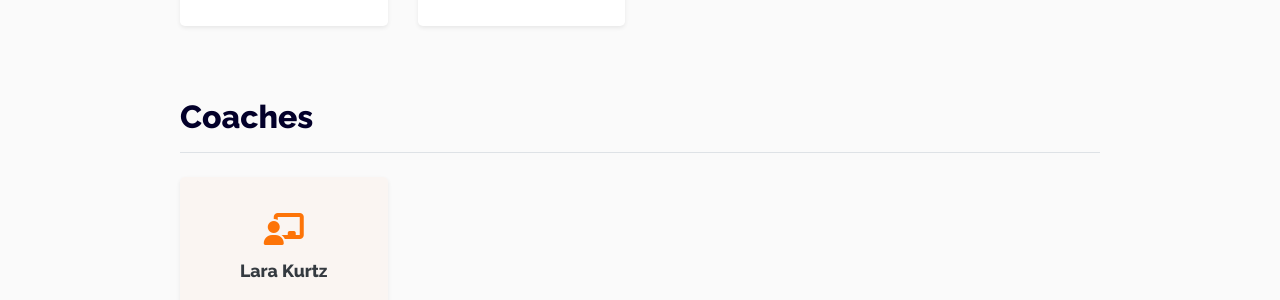
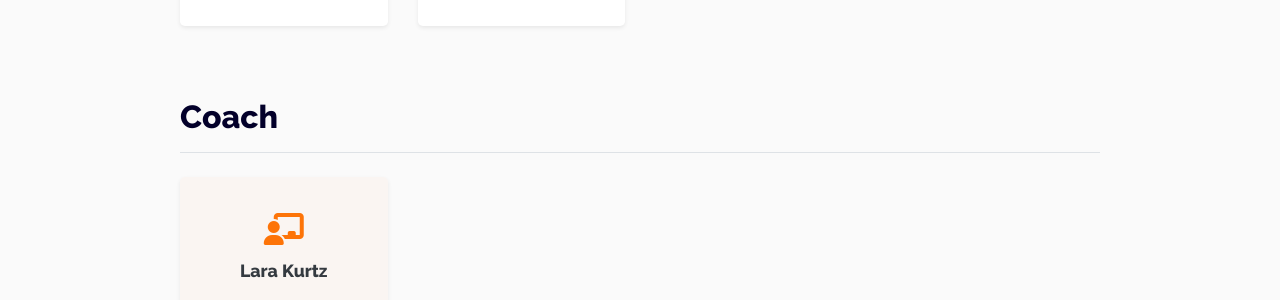
Before and after one commit to CarpinchosTeam/CarpinchosTeam.github.io, a Jekyll site: the page built from _competencias/2026-indyscc.md, in a window 1280 px wide and 900 px high, scrolled down 637 px. Shown: the part 213-513 px from the top of the window. Built offline with Jekyll 4.4.1, drawn with Linux system fonts in a browser that asks for light colours; comment, search, counter and statistics services are not loaded.

Commit message:
fix: singular Coach heading when there is only one
Closes #10

Co-Authored-By: Claude Opus 5.5 <noreply@anthropic.com>

```diff
--- a/_layouts/competencia.html
+++ b/_layouts/competencia.html
@@ -91,15 +91,15 @@ layout: base
       {% endif %}
 
       <!-- COACHES -->
-      {% assign has_coaches = false %}
+      {% assign coaches_count = 0 %}
       {% for integrante in site.integrantes %}
       {% if integrante.coach_competitions contains page.event %}
-      {% assign has_coaches = true %}
+      {% assign coaches_count = coaches_count | plus: 1 %}
       {% endif %}
       {% endfor %}
 
-      {% if has_coaches %}
-      <h3 class="h2 fw-bold mt-5 mb-4 border-bottom pb-3">Coaches</h3>
+      {% if coaches_count > 0 %}
+      <h3 class="h2 fw-bold mt-5 mb-4 border-bottom pb-3">{% if coaches_count == 1 %}Coach{% else %}Coaches{% endif %}</h3>
       <div class="row mb-5">
         {% for integrante in site.integrantes %}
         {% if integrante.coach_competitions contains page.event %}
```
